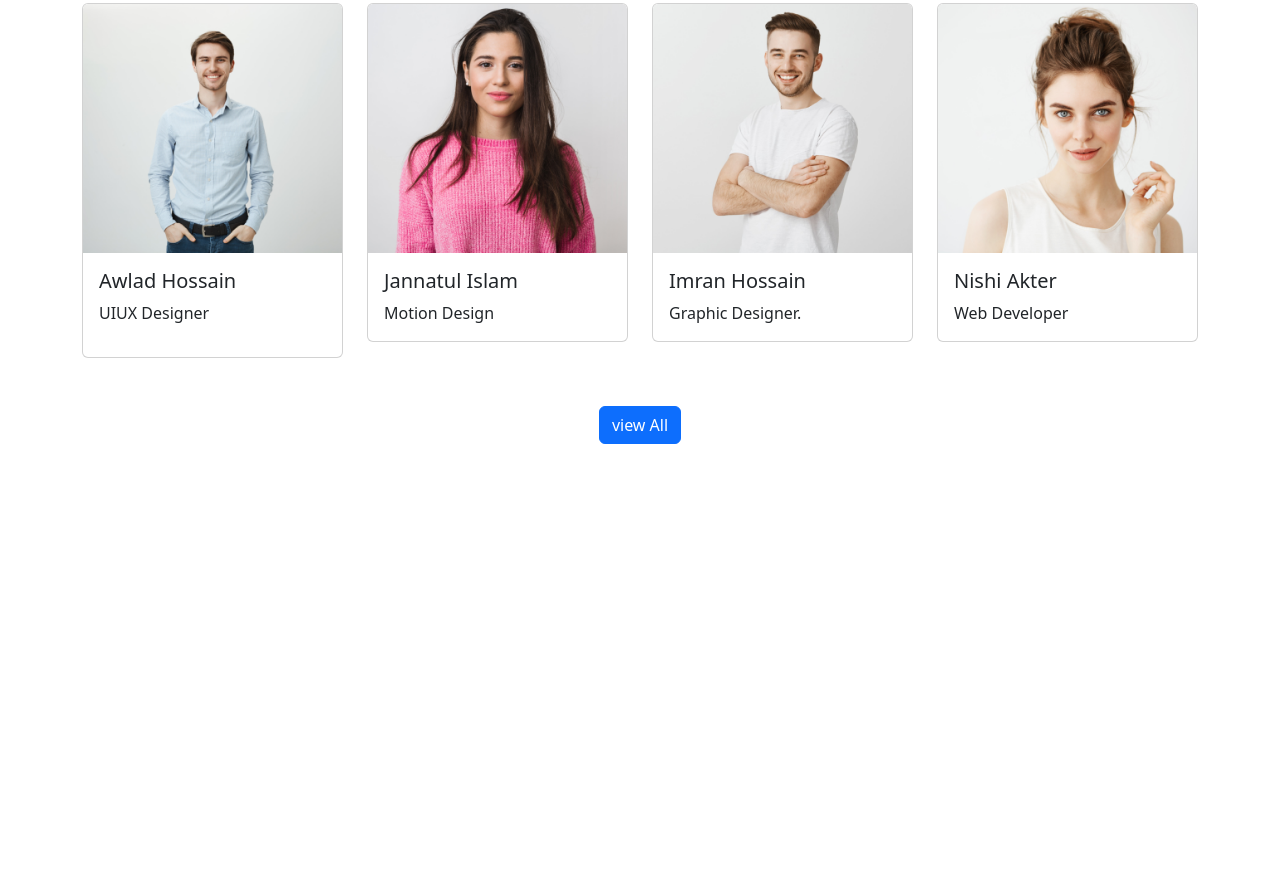
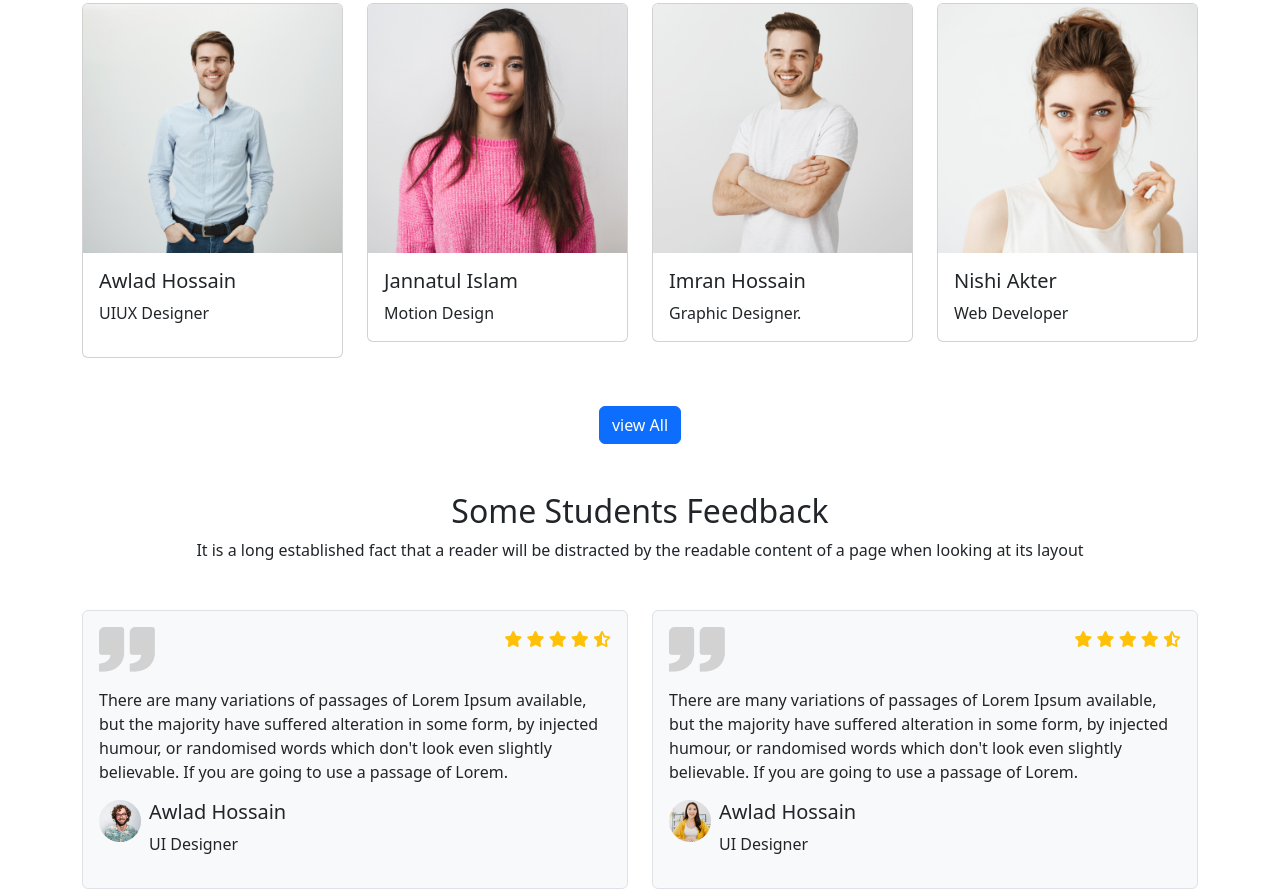
Before and after one commit to ehsanul11/Interaction-Design-Foundation, a plain HTML site: page index.html in a window 1280 px wide. Shown: the part 3068-3957 px from the top of the page. Before the commit the page ends 3560 px from the top, so only its background shows below. Drawn offline with nearby package versions, Linux system fonts and the light colour scheme.

Commit message:
added students feedback

```diff
--- a/index.html
+++ b/index.html
@@ -4,6 +4,7 @@
     <meta charset="utf-8">
     <meta name="viewport" content="width=device-width, initial-scale=1">
     <title>Bootstrap demo</title>
+    <script src="https://kit.fontawesome.com/f12bb6b9c9.js" crossorigin="anonymous"></script>
     <link rel="stylesheet" href="	https://cdn.jsdelivr.net/npm/bootstrap@5.2.0/dist/css/bootstrap.min.css">
     <link rel="stylesheet" href="style.css">
   </head>
@@ -227,7 +228,7 @@
        </div>
       </div>
     </div>
- </section>
+      </section>
  <!-- register section end -->
 
  <!-- before identity content -->
@@ -240,7 +241,7 @@
     <!-- identity detail section start -->
     <section class="mb-5">
       <div class="container">
-        <div class="row row-cols-lg-4 row-cols-md-3 row-cols-sm-2 g-4">
+        <div class="row row-cols-1 row-cols-sm-2 row-cols-md-3 row-cols-lg-4 g-4">
           <div class="col">
             <div class="card">
               <img src="images/student/student-1.png" class="card-img-top" alt="...">
@@ -285,7 +286,65 @@
      <div class=" mb-5 d-flex justify-content-center">
       <a href="#" class="btn btn-primary ">view All</a>
      </div>
-
+      <!-- students feedback example tile -->
+      <div class="container mb-5">
+         <div class="text-center">
+          <h2>Some Students Feedback</h2>
+          <p>It is a long established fact that a reader will be distracted by the readable content of a page when looking at its layout</p>
+         </div>
+      </div>
+      <!-- students feedback start -->
+      <section>
+        <div class="container">
+          <div class="row gy-5">
+            <div class="col-6">
+              <div class="p-3 border rounded bg-light">
+                <div class="d-flex justify-content-between pb-3">
+                  <img src="images/comma.png" alt="">
+                  <div class="text-warning">
+                  <i class="fa-solid fa-star"></i>
+                  <i class="fa-solid fa-star"></i>
+                  <i class="fa-solid fa-star"></i>
+                  <i class="fa-solid fa-star"></i>
+                  <i class="fa-solid fa-star-half-stroke"></i>
+                  </div>
+                </div>
+                <p>There are many variations of passages of Lorem Ipsum available, but the majority have suffered alteration in some form, by injected humour, or randomised words which don't look even slightly believable. If you are going to use a passage of Lorem.</p>
+                <div class="d-flex  ">
+                  <img class="img-fluid h-50 pe-2" src="images/student/student-5.png" alt="">
+                  <div>
+                    <h5 class="">Awlad Hossain</h5>
+                    <p class="fs-6">UI Designer</p>
+                  </div>
+                </div>
+              </div>
+            </div>
+            <div class="col-6">
+              <div class="p-3 border rounded bg-light">
+                <div class="d-flex justify-content-between pb-3">
+                  <img src="images/comma.png" alt="">
+                  <div class="text-warning">
+                  <i class="fa-solid fa-star"></i>
+                  <i class="fa-solid fa-star"></i>
+                  <i class="fa-solid fa-star"></i>
+                  <i class="fa-solid fa-star"></i>
+                  <i class="fa-solid fa-star-half-stroke"></i>
+                  </div>
+                </div>
+                <p>There are many variations of passages of Lorem Ipsum available, but the majority have suffered alteration in some form, by injected humour, or randomised words which don't look even slightly believable. If you are going to use a passage of Lorem.</p>
+                <div class="d-flex  ">
+                  <img class="img-fluid h-50 pe-2" src="images/student/student-6.png" alt="">
+                  <div>
+                    <h5 class="">Awlad Hossain</h5>
+                    <p class="fs-6">UI Designer</p>
+                  </div>
+                </div>
+              </div>
+            </div>
+          </div>
+          </div>
+      </section>
+      <!-- students feedback end-->
     </main>
     <script src="https://cdn.jsdelivr.net/npm/bootstrap@5.2.0/dist/js/bootstrap.bundle.min.js"></script>
   </body>
```
